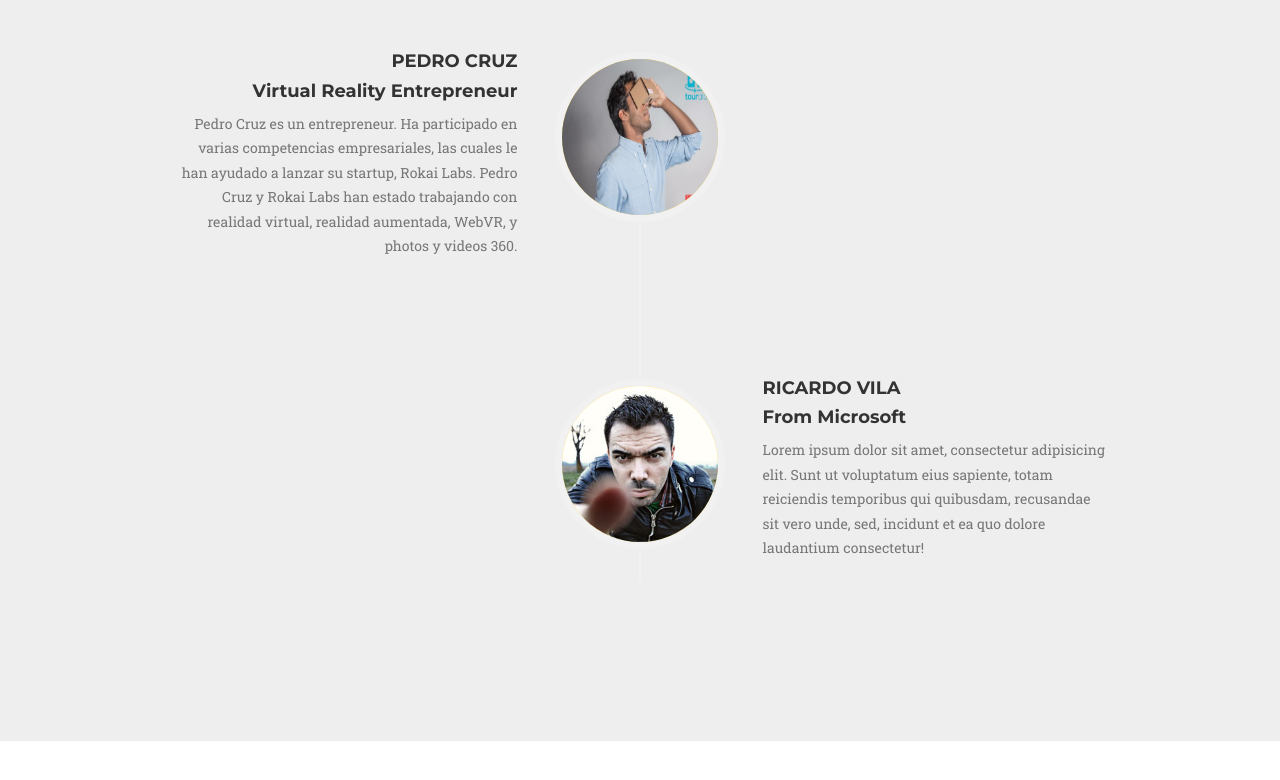
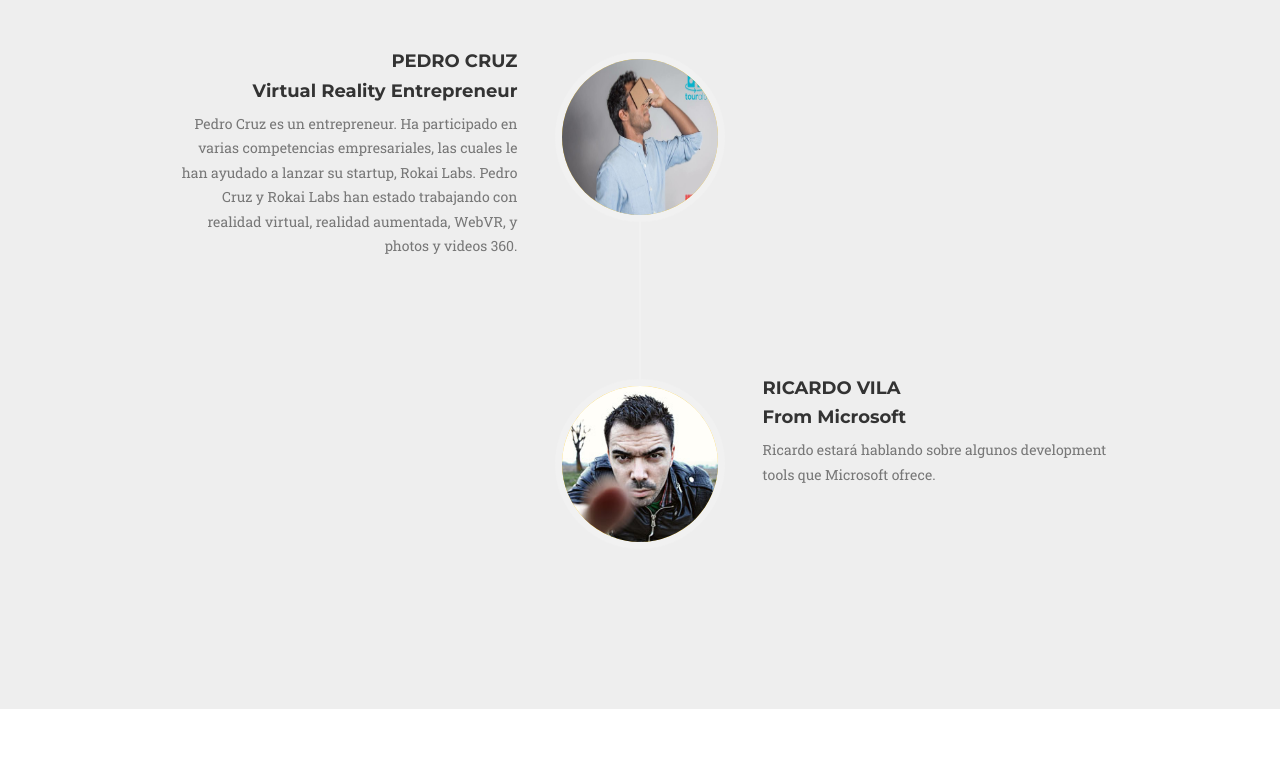
Before and after one commit to idea-platform/idea-platform.github.io, a website: page index.html in a window 1280 px wide. Shown: the part 2116-2896 px from the top of the page. Drawn offline with nearby package versions, Linux system fonts and the light colour scheme; a web font is replaced by a local one.

Commit message:
Update index.html

```diff
--- a/index.html
+++ b/index.html
@@ -203,7 +203,7 @@
                                     <h4 class="subheading">From Microsoft</h4>
                                 </div>
                                 <div class="timeline-body">
-                                    <p class="text-muted">Lorem ipsum dolor sit amet, consectetur adipisicing elit. Sunt ut voluptatum eius sapiente, totam reiciendis temporibus qui quibusdam, recusandae sit vero unde, sed, incidunt et ea quo dolore laudantium consectetur!</p>
+                                    <p class="text-muted">Ricardo estará hablando sobre algunos development tools que Microsoft ofrece. </p>
                                 </div>
                             </div>
                         </li>
```
